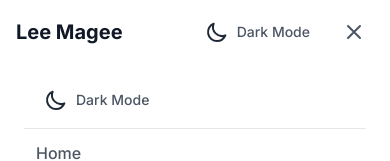
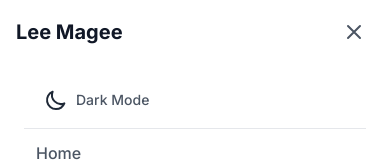
Before and after one commit to leemagee11/Portfolio-Website, a Next.js app: page / in a window 390 px wide. Both pictures are taken after a click on the button 354 px from the left and 32 px from the top of the page. Shown: the top 161 px of the page. Built offline with nearby package versions, Linux system fonts and the light colour scheme.

Commit message:
feat: make theme toggle animation more subtle

```diff
--- a/src/components/Navbar.tsx
+++ b/src/components/Navbar.tsx
@@ -35,10 +35,9 @@ export default function Navbar() {
 
           {/* Mobile Navigation Button */}
           <div className="md:hidden flex items-center">
-            <ThemeToggle />
             <button
               onClick={() => setIsOpen(!isOpen)}
-              className="ml-4 inline-flex items-center justify-center p-2 rounded-md text-gray-600 dark:text-gray-300 hover:text-gray-900 dark:hover:text-white focus:outline-none"
+              className="inline-flex items-center justify-center p-2 rounded-md text-gray-600 dark:text-gray-300 hover:text-gray-900 dark:hover:text-white focus:outline-none"
             >
               <svg
                 className="h-6 w-6"
--- a/src/components/ThemeToggle.tsx
+++ b/src/components/ThemeToggle.tsx
@@ -14,9 +14,9 @@ export default function ThemeToggle() {
     >
       <motion.div
         key={theme}
-        initial={{ opacity: 0, rotate: -180 }}
-        animate={{ opacity: 1, rotate: 0 }}
-        transition={{ duration: 0.3 }}
+        initial={{ opacity: 0, scale: 0.95 }}
+        animate={{ opacity: 1, scale: 1 }}
+        transition={{ duration: 0.2, ease: 'easeOut' }}
         className="flex items-center"
       >
         {theme === 'light' ? (
```
